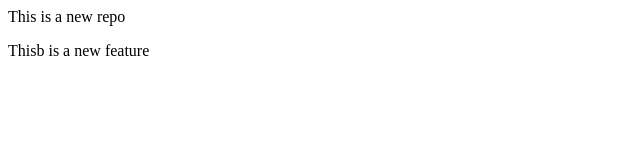
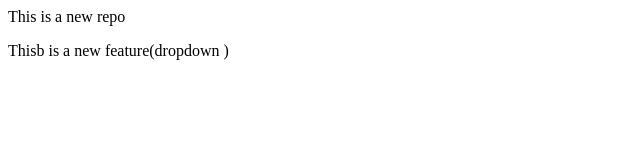
Before and after one commit to maldode/localrepo, a plain HTML site: page index.html in a window 1280 px wide. Shown: the full height of the page, 0-640 px from the left. Drawn offline with Linux system fonts and the light colour scheme.

Commit message:
add dropdown

```diff
--- a/index.html
+++ b/index.html
@@ -1,2 +1,2 @@
 <p>This is a new repo</p>
-<p> Thisb  is a new feature </p>
+<p> Thisb  is a new feature(dropdown ) </p>
```
